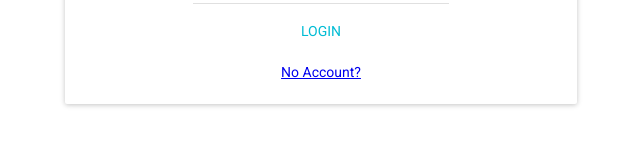
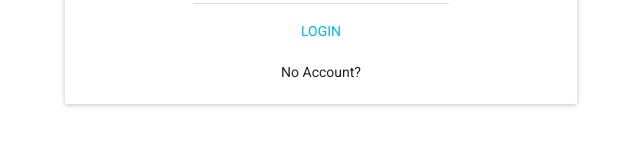
Before and after one commit to incloud-sboddenberg/web-trial, a React (Create React App) app in the folder client2/: page /login in a window 1280 px wide. Shown: the part 358-504 px from the top of the page, without its empty margins (319-959 px from the left). Built offline with nearby package versions, Linux system fonts and the light colour scheme.

Commit message:
cleaned a bit the code

```diff
--- a/client2/src/components/FeedPage.js
+++ b/client2/src/components/FeedPage.js
@@ -2,10 +2,6 @@ import React, { Component } from 'react'
 
 import { connect } from 'react-redux'
 import HeaderActionBar from './HeaderActionBar'
-
-
-import { parse } from 'qs'
-
 
 
 class FeedPage extends Component {
--- a/client2/src/components/HeaderActionBar.js
+++ b/client2/src/components/HeaderActionBar.js
@@ -17,24 +17,16 @@ class HeaderActionBar extends Component {
         logout: PropTypes.func.isRequired,
     }
 
-    state = {
-    }
-
-
-
     handleLogoutOnClik = () => {
         this.props.logout()
         this.props.history.push("/login")
     }
 
-
-
     render() {
-        const { username } = this.props
-        const { isPostDialogOpen} = this.state
+        if (this.props.username === undefined) return null
         return (
             HeaderActionBarTemplate(
-                username, this.handleLogoutOnClik)
+                this.props.username, this.handleLogoutOnClik)
         )
     }
 }
--- a/client2/src/templates/CredentialsBoxTemplate.js
+++ b/client2/src/templates/CredentialsBoxTemplate.js
@@ -38,11 +38,11 @@ const CredentialsBoxTemplate = (handleFormSubmit, isLogin, toggleLogin) => (
 
         <CardText>
             {isLogin &&
-                <a href="#" onClick={toggleLogin}>No Account?</a>
+                <a onClick={toggleLogin}>No Account?</a>
             }
 
             {!isLogin &&
-                <a href="#" onClick={toggleLogin}>Already have an account?</a>
+                <a onClick={toggleLogin}>Already have an account?</a>
             }
         </CardText>
       </Card>
--- a/client2/src/templates/HeaderActionBarTemplate.js
+++ b/client2/src/templates/HeaderActionBarTemplate.js
@@ -4,13 +4,8 @@ import IconMenu from 'material-ui/IconMenu'
 import IconButton from 'material-ui/IconButton'
 import NavigationExpandMoreIcon from 'material-ui/svg-icons/navigation/expand-more'
 import MenuItem from 'material-ui/MenuItem'
-import RaisedButton from 'material-ui/RaisedButton'
-import Dialog from 'material-ui/Dialog'
 import FontIcon from 'material-ui/FontIcon'
 import { blue500 } from 'material-ui/styles/colors'
-import Drawer from 'material-ui/Drawer'
-import AppBar from 'material-ui/AppBar'
-import NavigationClose from 'material-ui/svg-icons/navigation/close'
 
 
 
```
